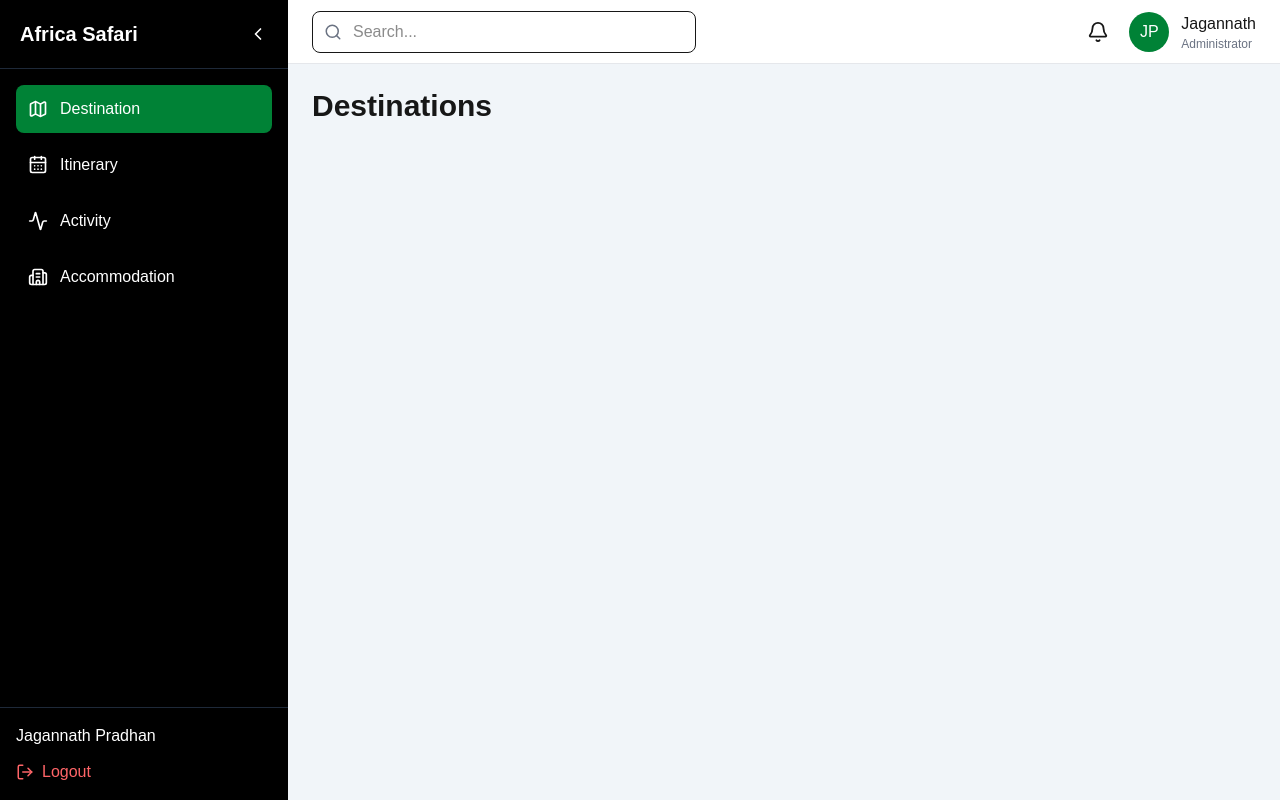
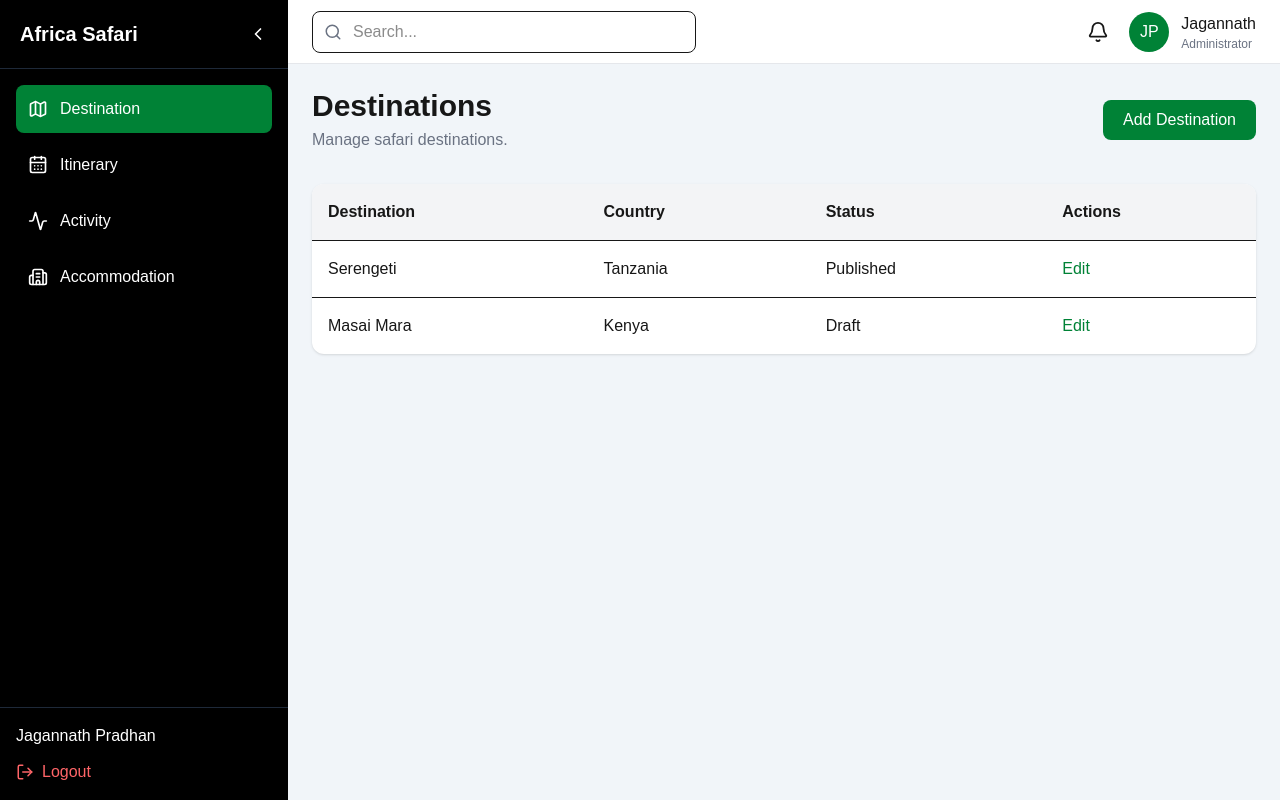
Before and after one commit to Jagannath-Pradhan/africa-safari-horizon, a Next.js app: page /dashboard/destinations in a window 1280 px wide. Built offline with nearby package versions, Linux system fonts and the light colour scheme.

Commit message:
destination ui admin panel added

```diff
--- /dev/null
+++ b/src/app/dashboard/destinations/[id]/edit/page.jsx
@@ -0,0 +1,17 @@
+import PageHeader from '@/components/ui/PageHeader'
+import DestinationForm from '@/components/destination/DestinationForm'
+
+export default function EditDestinationPage() {
+  return (
+    <>
+      <PageHeader
+        title="Edit Destination"
+        description="Update destination details."
+      />
+
+      <div className="bg-white p-6 rounded-xl shadow-sm">
+        <DestinationForm />
+      </div>
+    </>
+  )
+}
--- /dev/null
+++ b/src/app/dashboard/destinations/add/page.jsx
@@ -0,0 +1,17 @@
+import PageHeader from '@/components/ui/PageHeader'
+import DestinationForm from '@/components/destination/DestinationForm'
+
+export default function AddDestinationPage() {
+  return (
+    <>
+      <PageHeader
+        title="Add Destination"
+        description="Create a new safari destination."
+      />
+
+      <div className="bg-white p-6 rounded-xl shadow-sm">
+        <DestinationForm />
+      </div>
+    </>
+  )
+}
--- a/src/app/dashboard/destinations/page.jsx
+++ b/src/app/dashboard/destinations/page.jsx
@@ -1,9 +1,67 @@
+import Link from 'next/link'
+import PageHeader from '@/components/ui/PageHeader'
+import DataTable from '@/components/ui/DataTable'
+
+const destinations = [
+  {
+    id: 1,
+    name: 'Serengeti',
+    country: 'Tanzania',
+    status: 'Published',
+  },
+  {
+    id: 2,
+    name: 'Masai Mara',
+    country: 'Kenya',
+    status: 'Draft',
+  },
+]
+
 export default function DestinationsPage() {
   return (
-    <div>
-      <h1 className="text-3xl font-bold">
-        Destinations
-      </h1>
-    </div>
+    <>
+      <PageHeader
+        title="Destinations"
+        description="Manage safari destinations."
+        buttonText="Add Destination"
+        buttonLink="/dashboard/destinations/add"
+      />
+
+      <DataTable
+        columns={[
+          'Destination',
+          'Country',
+          'Status',
+          'Actions',
+        ]}
+        data={destinations.map((item) => (
+          <tr
+            key={item.id}
+            className="border-t"
+          >
+            <td className="p-4">
+              {item.name}
+            </td>
+
+            <td className="p-4">
+              {item.country}
+            </td>
+
+            <td className="p-4">
+              {item.status}
+            </td>
+
+            <td className="p-4">
+              <Link
+                href={`/dashboard/destinations/${item.id}/edit`}
+                className="text-green-700"
+              >
+                Edit
+              </Link>
+            </td>
+          </tr>
+        ))}
+      />
+    </>
   )
 }
--- /dev/null
+++ b/src/components/destination/DestinationForm.jsx
@@ -0,0 +1,49 @@
+'use client'
+
+import InputField from '@/components/forms/InputField'
+import TextAreaField from '@/components/forms/TextAreaField'
+
+export default function DestinationForm() {
+  return (
+    <form className="space-y-6">
+      <InputField
+        label="Destination Name"
+        placeholder="Serengeti"
+      />
+
+      <InputField
+        label="Slug"
+        placeholder="serengeti"
+      />
+
+      <InputField
+        label="Country"
+        placeholder="Tanzania"
+      />
+
+      <InputField
+        label="Region"
+        placeholder="Northern Tanzania"
+      />
+
+      <TextAreaField
+        label="Description"
+      />
+
+      <div>
+        <label className="block mb-2 font-medium">
+          Featured Image
+        </label>
+
+        <input type="file" />
+      </div>
+
+      <button
+        type="submit"
+        className="bg-green-700 text-white px-6 py-3 rounded-lg"
+      >
+        Save Destination
+      </button>
+    </form>
+  )
+}
--- /dev/null
+++ b/src/components/forms/InputField.jsx
@@ -0,0 +1,17 @@
+export default function InputField({
+  label,
+  ...props
+}) {
+  return (
+    <div>
+      <label className="block mb-2 font-medium">
+        {label}
+      </label>
+
+      <input
+        {...props}
+        className="w-full border rounded-lg px-4 py-3"
+      />
+    </div>
+  )
+}
--- /dev/null
+++ b/src/components/forms/TextAreaField.jsx
@@ -0,0 +1,18 @@
+export default function TextAreaField({
+  label,
+  ...props
+}) {
+  return (
+    <div>
+      <label className="block mb-2 font-medium">
+        {label}
+      </label>
+
+      <textarea
+        {...props}
+        rows={5}
+        className="w-full border rounded-lg px-4 py-3"
+      />
+    </div>
+  )
+}
--- /dev/null
+++ b/src/components/ui/DataTable.jsx
@@ -0,0 +1,27 @@
+export default function DataTable({
+  columns,
+  data,
+}) {
+  return (
+    <div className="bg-white rounded-xl shadow-sm overflow-hidden">
+      <table className="w-full">
+        <thead className="bg-gray-100">
+          <tr>
+            {columns.map((column) => (
+              <th
+                key={column}
+                className="text-left p-4"
+              >
+                {column}
+              </th>
+            ))}
+          </tr>
+        </thead>
+
+        <tbody>
+          {data}
+        </tbody>
+      </table>
+    </div>
+  )
+}
--- /dev/null
+++ b/src/components/ui/PageHeader.jsx
@@ -0,0 +1,31 @@
+import Link from 'next/link'
+
+export default function PageHeader({
+  title,
+  description,
+  buttonText,
+  buttonLink,
+}) {
+  return (
+    <div className="flex items-center justify-between mb-8">
+      <div>
+        <h1 className="text-3xl font-bold">
+          {title}
+        </h1>
+
+        <p className="text-gray-500 mt-1">
+          {description}
+        </p>
+      </div>
+
+      {buttonText && (
+        <Link
+          href={buttonLink}
+          className="px-5 py-2 bg-green-700 text-white rounded-lg hover:bg-green-800"
+        >
+          {buttonText}
+        </Link>
+      )}
+    </div>
+  )
+}
```
